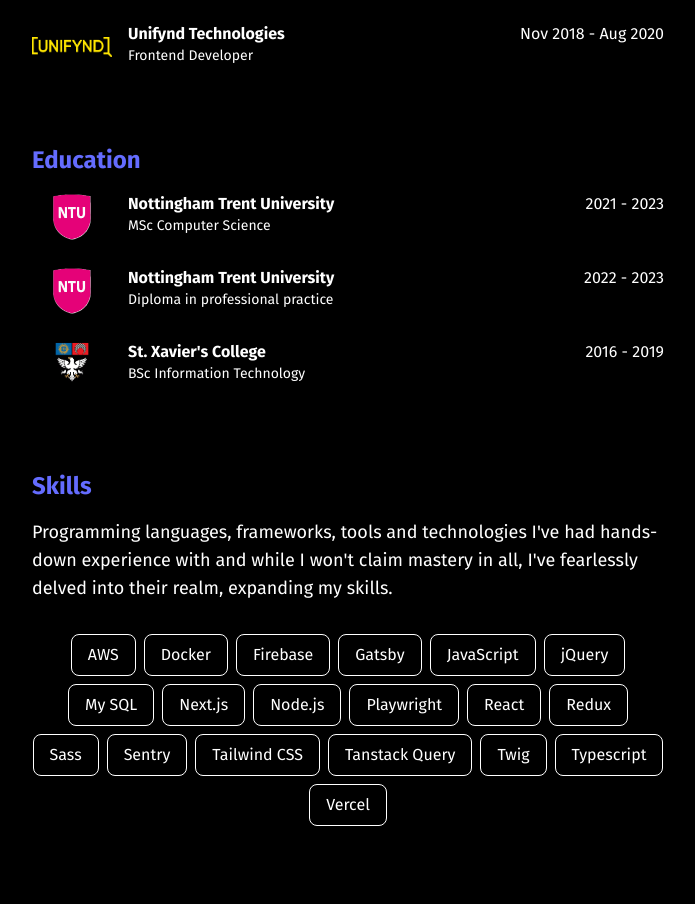
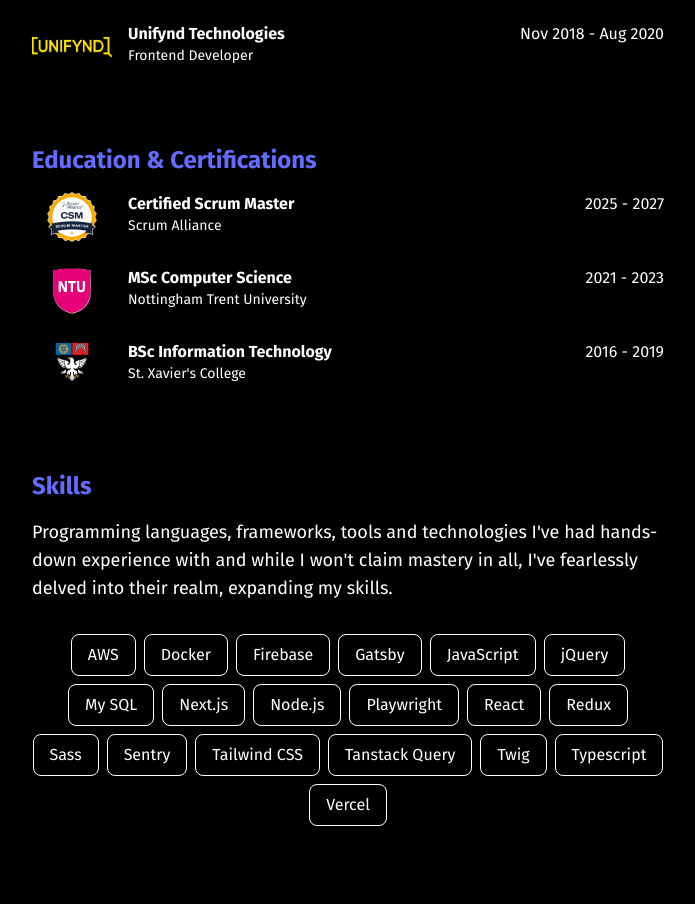
Before and after one commit to allanmosesfernandes/portfolio2025, a Next.js app: page / in a window 1280 px wide. Shown: the part 996-1900 px from the top of the page, without its empty margins (292-987 px from the left). Built offline with nearby package versions, Linux system fonts and the light colour scheme.

Commit message:
Update for reflecting scrum alliance

```diff
--- a/src/app/utils.js
+++ b/src/app/utils.js
@@ -58,25 +58,25 @@ const workJSON = [
 
 const educationJSON = [
     {
-        university: 'Nottingham Trent University',
+        university: 'Certified Scrum Master',
+        logo: '/sa-csm-300.webp',
+        course: 'Scrum Alliance',
+        year: '2025 - 2027',
+        id: 'xxx06',
+        url: 'https://www.scrumalliance.org/get-certified/scrum-master-track/certified-scrummaster',
+    },
+    {
+        university: 'MSc Computer Science',
         logo: '/ntu.png',
-        course: 'MSc Computer Science',
+        course: 'Nottingham Trent University',
         year: '2021 - 2023',
         id: 'xxx06',
         url: 'https://www.ntu.ac.uk/course/science-and-technology/pg/msc-computer-science',
     },
     {
-        university: 'Nottingham Trent University',
-        logo: '/ntu.png',
-        course: 'Diploma in professional practice',
-        year: '2022 - 2023',
-        id: 'xxx04',
-        url: 'https://www.ntu.ac.uk/course/science-and-technology/pg/msc-computer-science',
-    },
-    {
-        university: "St. Xavier's College",
+        university: 'BSc Information Technology',
         logo: '/xaviers.png',
-        course: 'BSc Information Technology',
+        course: "St. Xavier's College",
         year: '2016 - 2019',
         id: 'xxx07',
         url: 'https://itdept.xaviers.edu/courses/undergraduate',
--- a/src/components/Education.jsx
+++ b/src/components/Education.jsx
@@ -7,7 +7,7 @@ import Image from 'next/image';
 const Education = () => {
     return (
         <div className="mt-12">
-            <h3 className="text-pantone font-bold text-2xl pt-6">Education</h3>
+            <h3 className="text-pantone font-bold text-2xl pt-6">Education & Certifications</h3>
             {educationJSON.map((education) => {
                 return (
                     <div className="mt-4 mb-6 flex-col gap-4 group" key={education.id}>
```
Also changed, not shown: public/csm.png (added), public/sa-csm-300.webp (added).
